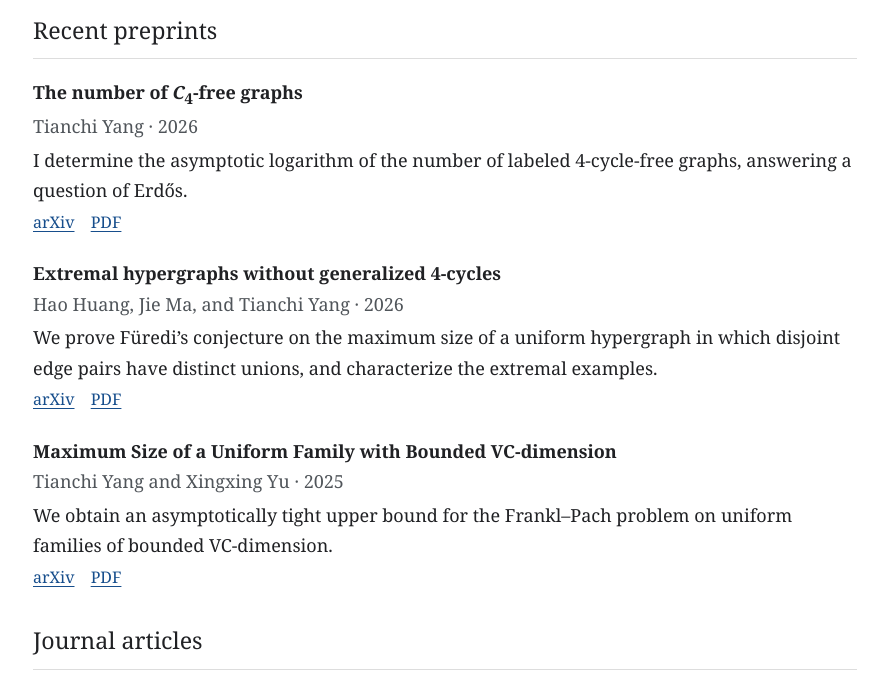
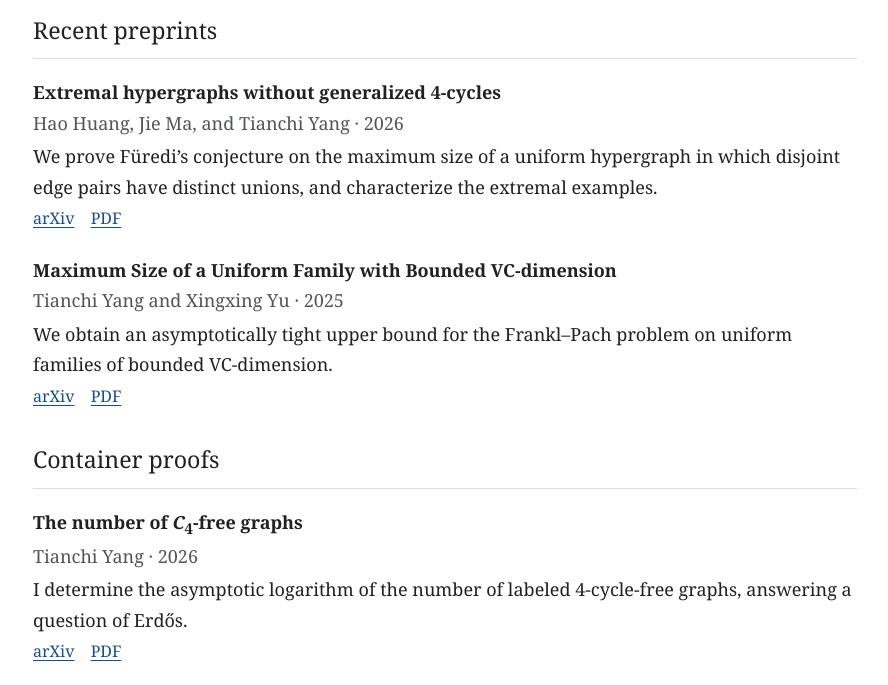
Before and after one commit to tianchi-yang/tianchi-yang.github.io, a plain HTML site: page publications.html in a window 1280 px wide. Shown: the part 250-935 px from the top of the page, without its empty margins (195-1083 px from the left). Drawn offline with Linux system fonts and the light colour scheme.

Commit message:
Include container proofs on the publications page

```diff
--- a/container-proofs.js
+++ b/container-proofs.js
@@ -11,12 +11,24 @@ async function loadContainerProofs() {
     const visible = list.dataset.limit ? proofs.slice(0, Number(list.dataset.limit)) : proofs;
     if (visible.length === 0) return;
 
-    const items = document.createDocumentFragment();
+    const existingItems = new Map();
+    for (const item of list.children) {
+      const link = item.querySelector('a[href]');
+      if (link) existingItems.set(link.href, item);
+    }
+
+    const items = [];
     for (const proof of visible) {
       const url = new URL(proof.url, window.location.href);
       if (url.protocol !== 'https:' && url.origin !== window.location.origin) {
         throw new Error('Manuscript links must use HTTPS or point to this site.');
       }
+      const existingItem = existingItems.get(url.href);
+      if (existingItem) {
+        items.push(existingItem);
+        continue;
+      }
+
       const link = document.createElement('a');
       link.href = url.href;
       link.textContent = proof.title;
@@ -28,13 +40,14 @@ async function loadContainerProofs() {
 
       const item = document.createElement('li');
       item.append(link, date);
-      items.append(item);
+      items.push(item);
     }
-    list.append(items);
+    list.replaceChildren(...items);
     list.hidden = false;
     status.hidden = true;
   } catch {
     status.textContent = 'The manuscript list could not be loaded. Please try again later.';
+    status.hidden = false;
   }
 }
 
--- a/publications.html
+++ b/publications.html
@@ -7,6 +7,7 @@
   <title>Publications &amp; preprints | Tianchi Yang</title>
   <link rel="canonical" href="https://tianchi-yang.github.io/publications.html">
   <link rel="stylesheet" href="styles.css">
+  <script src="container-proofs.js" defer></script>
 </head>
 <body>
   <header class="page-header">
@@ -23,11 +24,6 @@
     <section class="page-content" id="publications">
       <h2>Recent preprints</h2>
       <ul class="papers">
-        <li id="number-of-c4-free-graphs"><strong>The number of <i>C</i><sub>4</sub>-free graphs</strong>
-          <span class="paper-details">Tianchi Yang · 2026</span>
-          <span class="paper-note">I determine the asymptotic logarithm of the number of labeled 4-cycle-free graphs, answering a question of Erdős.</span>
-          <span class="paper-links"><a href="https://arxiv.org/abs/2610.39595">arXiv</a> <a href="https://arxiv.org/pdf/2610.39595">PDF</a></span>
-        </li>
         <li id="generalized-cycles"><strong>Extremal hypergraphs without generalized 4-cycles</strong>
           <span class="paper-details">Hao Huang, Jie Ma, and Tianchi Yang · 2026</span>
           <span class="paper-note">We prove Füredi’s conjecture on the maximum size of a uniform hypergraph in which disjoint edge pairs have distinct unions, and characterize the extremal examples.</span>
@@ -39,6 +35,16 @@
           <span class="paper-links"><a href="https://arxiv.org/abs/2508.14334">arXiv</a> <a href="https://arxiv.org/pdf/2508.14334">PDF</a></span>
         </li>
       </ul>
+      <h2 id="container-proofs">Container proofs</h2>
+      <ul class="papers" id="container-proof-list">
+        <li id="number-of-c4-free-graphs"><strong>The number of <i>C</i><sub>4</sub>-free graphs</strong>
+          <span class="paper-details">Tianchi Yang · 2026</span>
+          <span class="paper-note">I determine the asymptotic logarithm of the number of labeled 4-cycle-free graphs, answering a question of Erdős.</span>
+          <span class="paper-links"><a href="https://arxiv.org/abs/2610.39595">arXiv</a> <a href="https://arxiv.org/pdf/2610.39595">PDF</a></span>
+        </li>
+      </ul>
+      <p id="container-proof-status" hidden></p>
+      <p><a href="containers.html">All container proofs</a></p>
       <h2>Journal articles</h2>
       <ul class="papers">
         <li><strong>A Hypergraph Bipartite Turán Problem with Odd Uniformity</strong>
```
Also changed, not shown: 1 other file.
